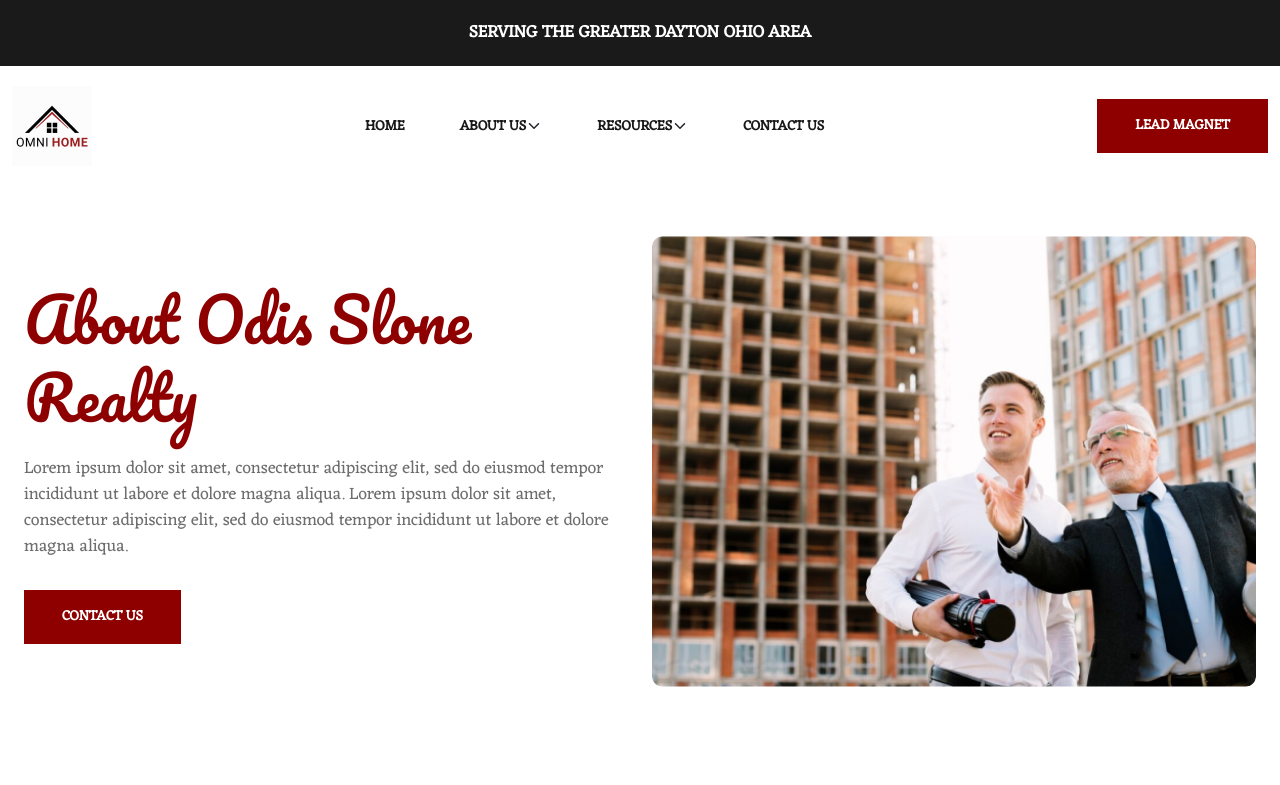
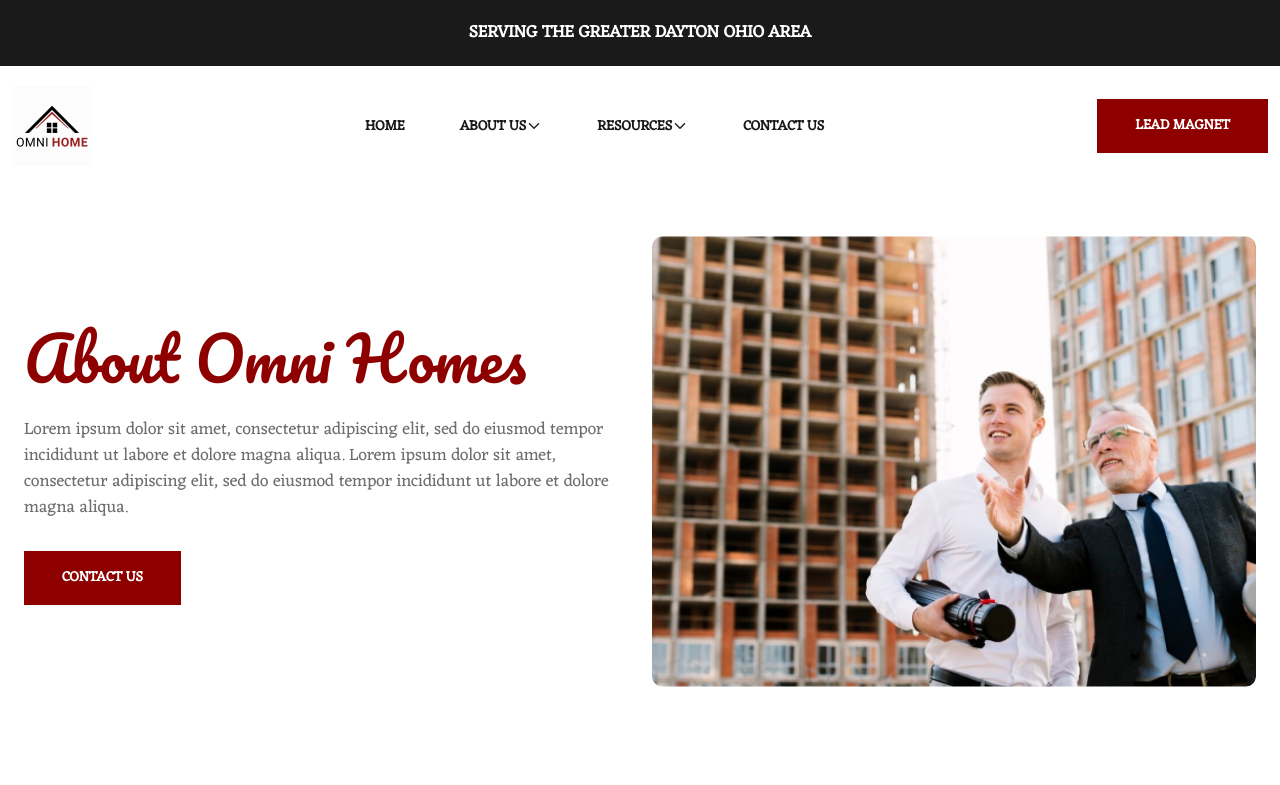
Before and after one commit to nahid-hn-kiran/omni-homes, a React (Vite) app: page /about-us in a window 1280 px wide. Shown: the top 785 px of the page. Built offline with nearby package versions, Linux system fonts and the light colour scheme.

Commit message:
Hero bg updated

```diff
--- a/src/components/OmniCard/OmniCard.jsx
+++ b/src/components/OmniCard/OmniCard.jsx
@@ -21,7 +21,7 @@ const OmniCard = (props) => {
         <p className="common-text gap-top-10">{bio && bio}</p>
         <p className="common-text gap-top-10">{phone && phone}</p>
         <p className="common-text gap-top-10">{email && email}</p>
-        <Link to={`/${id}`} className="omni-card-link gap-top-10">
+        <Link to={`/`} className="omni-card-link gap-top-10">
           {name ? "Contact " + name : props.readMore && "Read More"}
         </Link>
       </div>
--- a/src/constants/index.js
+++ b/src/constants/index.js
@@ -47,11 +47,11 @@ export const homeSideCard = {
 export const aboutRealityCardTop = {
   id: 2,
   img: aboutOurRealityImg,
-  title: "About Odis Slone Realty",
+  title: "About Omni Homes",
   description1:
     "Lorem ipsum dolor sit amet, consectetur adipiscing elit, sed do eiusmod tempor incididunt ut labore et dolore magna aliqua. Lorem ipsum dolor sit amet, consectetur adipiscing elit, sed do eiusmod tempor incididunt ut labore et dolore magna aliqua.",
   btn: {
-    link: "/",
+    link: "/contact-us",
     text: "Contact Us",
   },
 };
--- a/src/pages/Home/Hero.jsx
+++ b/src/pages/Home/Hero.jsx
@@ -9,7 +9,7 @@ const Hero = () => {
         <div className="col-lg-6">
           <h1 className="hero-title">Make Your Dream Home a Reality</h1>
           <p className="section-text gap-top-20">
-            Welcome to Odis Slone Realty, where Friends are family!
+            Welcome to Omni Homes Realty, where Friends are family!
           </p>
           <p className="section-text gap-top-10">
             As your trusted real estate team in the Greater Dayton, Ohio area,
--- a/src/pages/Home/Home.css
+++ b/src/pages/Home/Home.css
@@ -6,7 +6,7 @@
 
 .hero-bg-overlay::after {
   content: "";
-  /* background-image: url("/assets/images/hero-bg.png"); */
+  background-image: url("/assets/images/hero-bg.jpg");
   background-repeat: no-repeat;
   background-size: cover;
   background-position: center center;
--- a/src/pages/Home/Home.jsx
+++ b/src/pages/Home/Home.jsx
@@ -41,7 +41,7 @@ const Home = () => {
             ))}
           </div>
           <div className="view-all-btn text-center">
-            <Link to="/" className="omni-primary-btn">
+            <Link to="/about-us" className="omni-primary-btn">
               View All
             </Link>
           </div>
--- a/src/pages/Home/OurLocations.jsx
+++ b/src/pages/Home/OurLocations.jsx
@@ -7,7 +7,7 @@ const OurLocations = () => {
         <div className="row row-cols-1 row-cols-md-2 gy-4 align-items-center">
           <div className="col">
             <h2 className="section-title">
-              The Locations for Odis <br /> Slone Realty are:
+              The Locations for Omni <br /> Homes are:
             </h2>
             <div className="location row row-cols-2 gap-top-45">
               <div className="col">
--- a/src/utils/index.js
+++ b/src/utils/index.js
@@ -2,7 +2,7 @@
 import logo from "/assets/images/logo.png";
 export const logoImg = logo;
 
-import heroBg from "/assets/images/hero-bg.png";
+import heroBg from "/assets/images/hero-bg.jpg";
 export const heroBgImg = heroBg;
 
 import findMyHome from "/assets/images/dream-home.jpeg";
```
Also changed, not shown: public/assets/images/hero-bg.jpg (added).
